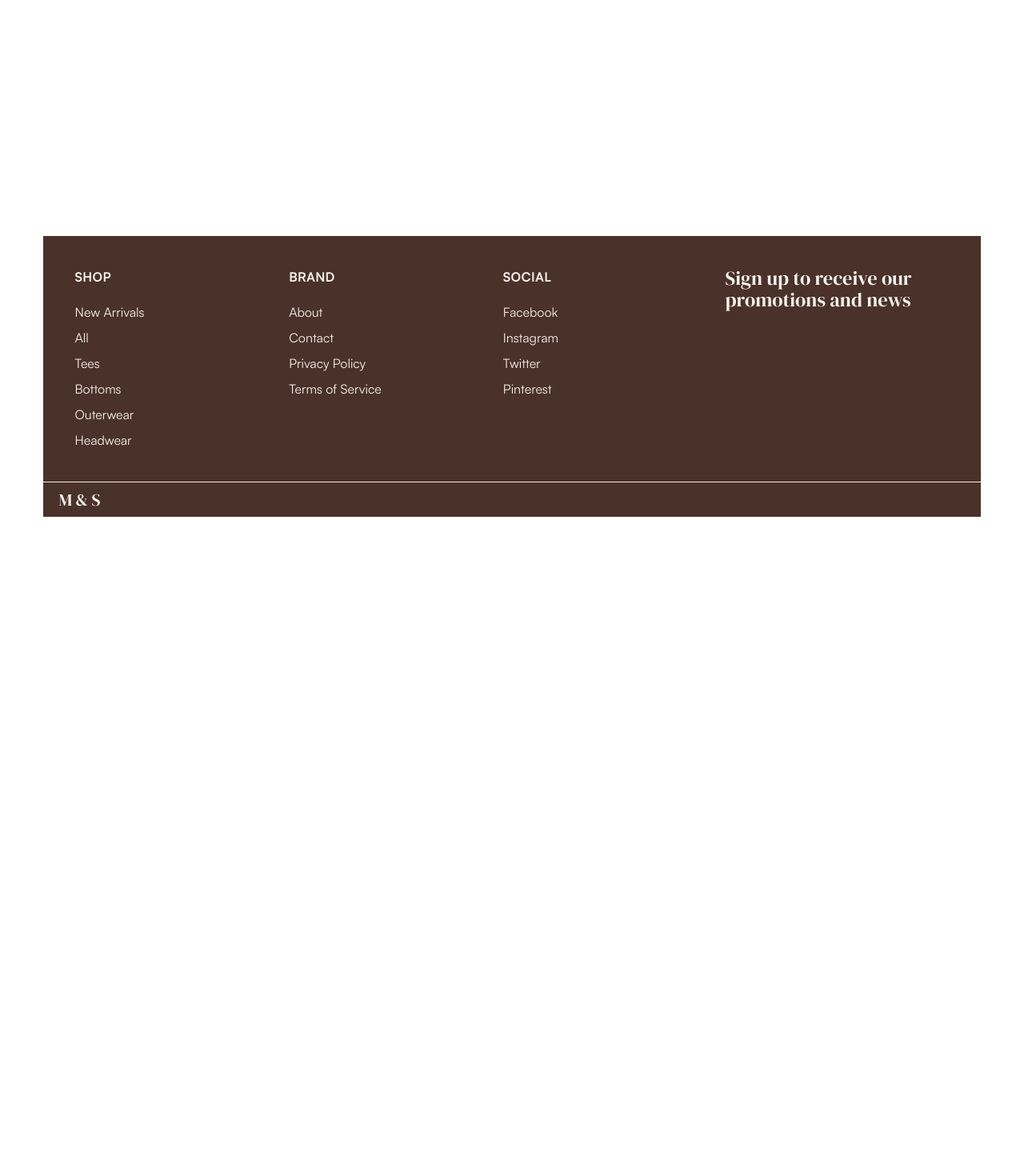
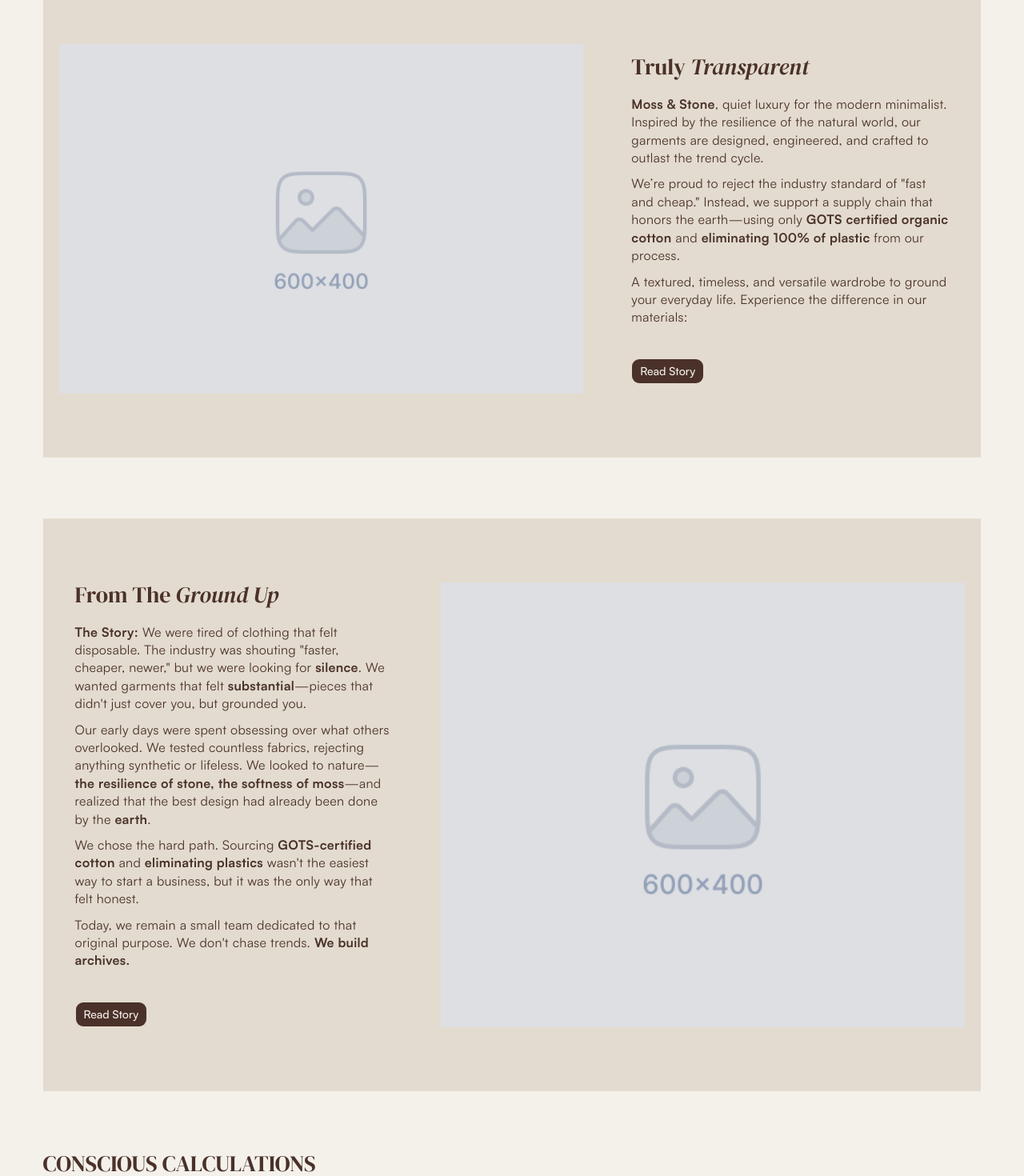
Before and after one commit to ehtishamalik/moss-and-stone, a Next.js app: page /about in a window 1280 px wide. Before the commit this address had no page. Shown: the part 580-2050 px from the top of the page at 80% size. Before the commit the page ends 1242 px from the top, so only its background shows below. Built offline with nearby package versions, Linux system fonts and the light colour scheme.

Commit message:
added about page

```diff
--- /dev/null
+++ b/app/about/page.tsx
@@ -0,0 +1,77 @@
+import BenefitsRow from "@/components/blocks/BenefitsRow";
+import FeatureBannerCard from "@/components/blocks/FeatureBannerCard";
+import NewsletterCTA from "@/components/blocks/NewsletterCTA";
+import MediumImpactHero from "@/components/heros/MediumImpact";
+import { Button } from "@/components/ui/button";
+
+export default function About() {
+  return (
+    <>
+      <MediumImpactHero />
+
+      <FeatureBannerCard variant="card">
+        <h2 className="mb-5">
+          Truly <em>Transparent</em>
+        </h2>
+        <div className="mb-10 space-y-2.5">
+          <p>
+            <strong>Moss &amp; Stone</strong>, quiet luxury for the modern
+            minimalist. Inspired by the resilience of the natural world, our
+            garments are designed, engineered, and crafted to outlast the trend
+            cycle.
+          </p>
+          <p>
+            We’re proud to reject the industry standard of "fast and cheap."
+            Instead, we support a supply chain that honors the earth—using only{" "}
+            <strong>GOTS certified organic cotton</strong> and{" "}
+            <strong>eliminating 100% of plastic</strong> from our process.
+          </p>
+          <p>
+            A textured, timeless, and versatile wardrobe to ground your everyday
+            life. Experience the difference in our materials:
+          </p>
+        </div>
+
+        <Button>Read Story</Button>
+      </FeatureBannerCard>
+
+      <FeatureBannerCard variant="card" imagePosition="right">
+        <h2 className="mb-5">
+          From The <em>Ground Up</em>
+        </h2>
+        <div className="mb-10 space-y-2.5">
+          <p>
+            <strong>The Story:</strong> We were tired of clothing that felt
+            disposable. The industry was shouting "faster, cheaper, newer," but
+            we were looking for <strong>silence</strong>. We wanted garments
+            that felt <strong>substantial</strong>—pieces that didn't just cover
+            you, but grounded you.
+          </p>
+          <p>
+            Our early days were spent obsessing over what others overlooked. We
+            tested countless fabrics, rejecting anything synthetic or lifeless.
+            We looked to nature—
+            <strong>the resilience of stone, the softness of moss</strong>
+            —and realized that the best design had already been done by the{" "}
+            <strong>earth</strong>.
+          </p>
+          <p>
+            We chose the hard path. Sourcing{" "}
+            <strong>GOTS-certified cotton</strong> and{" "}
+            <strong>eliminating plastics</strong> wasn't the easiest way to
+            start a business, but it was the only way that felt honest.
+          </p>
+          <p>
+            Today, we remain a small team dedicated to that original purpose. We
+            don't chase trends. <strong>We build archives.</strong>
+          </p>
+        </div>
+
+        <Button>Read Story</Button>
+      </FeatureBannerCard>
+
+      <BenefitsRow />
+      <NewsletterCTA />
+    </>
+  );
+}
--- a/app/page.tsx
+++ b/app/page.tsx
@@ -5,12 +5,26 @@
 import NewsletterCTA from "@/components/blocks/NewsletterCTA";
 import TestimonialsSlider from "@/components/blocks/TestimonialsSlider";
 import HighImpactHero from "@/components/heros/HighImpact";
+import { Button } from "@/components/ui/button";
 
 export default function Home() {
   return (
     <>
       <HighImpactHero />
-      <FeatureBannerCard />
+      <FeatureBannerCard fullWidth>
+        <h1 className="mb-5">
+          Soft as <em>Moss</em> <br /> Durable as <em>Stone</em>
+        </h1>
+        <p className="mb-10">
+          We reject the temporary. In a world of fast trends, we choose the slow
+          path. Moss & Stone is built on a foundation of earth-toned essentials,
+          crafted from organic fibers designed to weather the seasons with you.
+          Quiet luxury isn't about the price tag—it's about the feeling of
+          wearing something real.
+        </p>
+
+        <Button>Read Story</Button>
+      </FeatureBannerCard>
       <CategoryGrid />
       <FeaturedProductsGrid />
       <TestimonialsSlider />
--- a/components/Header/index.tsx
+++ b/components/Header/index.tsx
@@ -1,4 +1,5 @@
 import { MenuIcon } from "lucide-react";
+import Link from "next/link";
 
 export default function Header() {
   return (
@@ -13,7 +14,9 @@
               <MenuIcon size={16} />
               Menu
             </button>
-            <p className="font-heading! text-2xl!">M & S</p>
+            <Link href="/" className="font-heading text-2xl">
+              M & S
+            </Link>
             <button
               type="button"
               className="flex items-center gap-2 px-5 border-l border-primary h-full hover:bg-primary hover:text-primary-foreground transition-colors duration-300 text-xl font-normal"
--- a/components/blocks/FeatureBannerCard.tsx
+++ b/components/blocks/FeatureBannerCard.tsx
@@ -1,27 +1,44 @@
 import { PlaceholderMedia } from "@/components/Media";
-import { Button } from "../ui/button";
+import { cn } from "@/lib/utils";
 
-export default function FeatureBannerCard() {
+export default function FeatureBannerCard({
+  children,
+  fullWidth = false,
+  variant = "default",
+  imagePosition = "left",
+}: {
+  children: React.ReactNode;
+  fullWidth?: boolean;
+  variant?: "default" | "card";
+  imagePosition?: "left" | "right";
+}) {
   return (
     <section>
-      <div className="mx-container">
-        <div className="bg-primary text-primary-foreground rounded-none py-10 md:py-20 px-5">
-          <div className="grid grid-cols-1 md:grid-cols-[1.5fr_1fr] gap-10">
-            <PlaceholderMedia className="hidden md:block" />
-            <div className="md:px-5 my-auto">
-              <h1 className="mb-5">
-                Soft as <em>Moss</em> <br /> Durable as <em>Stone</em>
-              </h1>
-              <p className="mb-10">
-                We reject the temporary. In a world of fast trends, we choose
-                the slow path. Moss & Stone is built on a foundation of
-                earth-toned essentials, crafted from organic fibers designed to
-                weather the seasons with you. Quiet luxury isn't about the price
-                tag—it's about the feeling of wearing something real.
-              </p>
-
-              <Button>Read Story</Button>
-            </div>
+      <div
+        className={cn(
+          fullWidth && "mx-container",
+          !fullWidth && "px-container",
+        )}
+      >
+        <div
+          className={cn("py-10 md:py-20 px-5", {
+            "bg-primary text-primary-foreground": variant === "default",
+            "bg-card text-card-foreground": variant === "card",
+          })}
+        >
+          <div
+            className={cn("grid grid-cols-1 gap-10", {
+              "md:grid-cols-[1.5fr_1fr]": imagePosition === "left",
+              "md:grid-cols-[1fr_1.5fr]": imagePosition === "right",
+            })}
+          >
+            {imagePosition === "left" && (
+              <PlaceholderMedia className="hidden md:block" />
+            )}
+            <div className="md:px-5 my-auto">{children}</div>
+            {imagePosition === "right" && (
+              <PlaceholderMedia className="hidden md:block" />
+            )}
           </div>
         </div>
       </div>
--- /dev/null
+++ b/components/heros/MediumImpact/index.tsx
@@ -0,0 +1,17 @@
+export default function MediumImpactHero() {
+  return (
+    <section className="pt-20">
+      <div className="px-container">
+        <div className="relative z-0 bg-primary text-primary-foreground h-100">
+          <div className="flex items-center justify-center h-full">
+            <div className="relative z-2 max-w-xs mx-auto">
+              <h1>
+                Soft as <em>Moss</em> <br /> Durable as <em>Stone</em>
+              </h1>
+            </div>
+          </div>
+        </div>
+      </div>
+    </section>
+  );
+}
```
